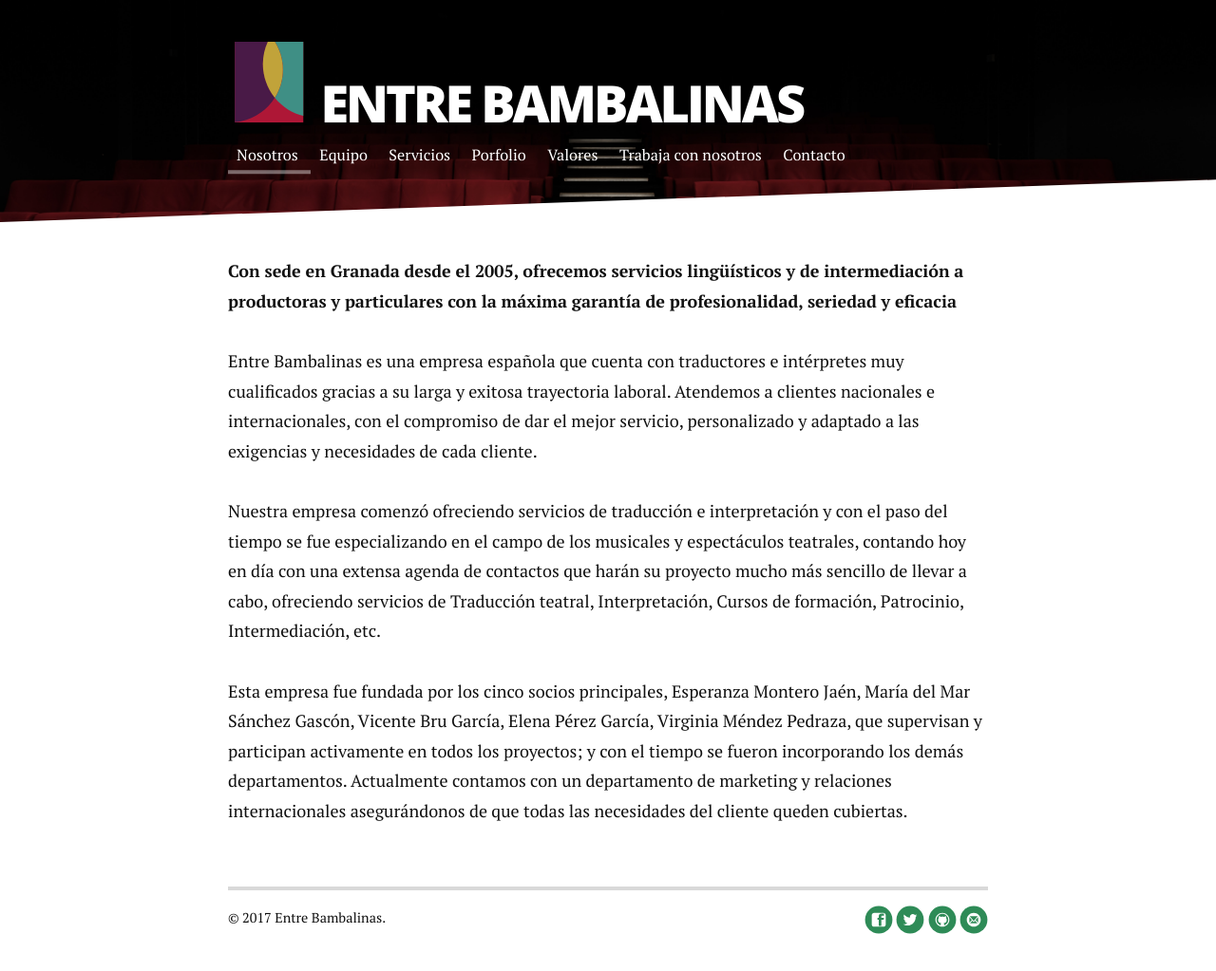
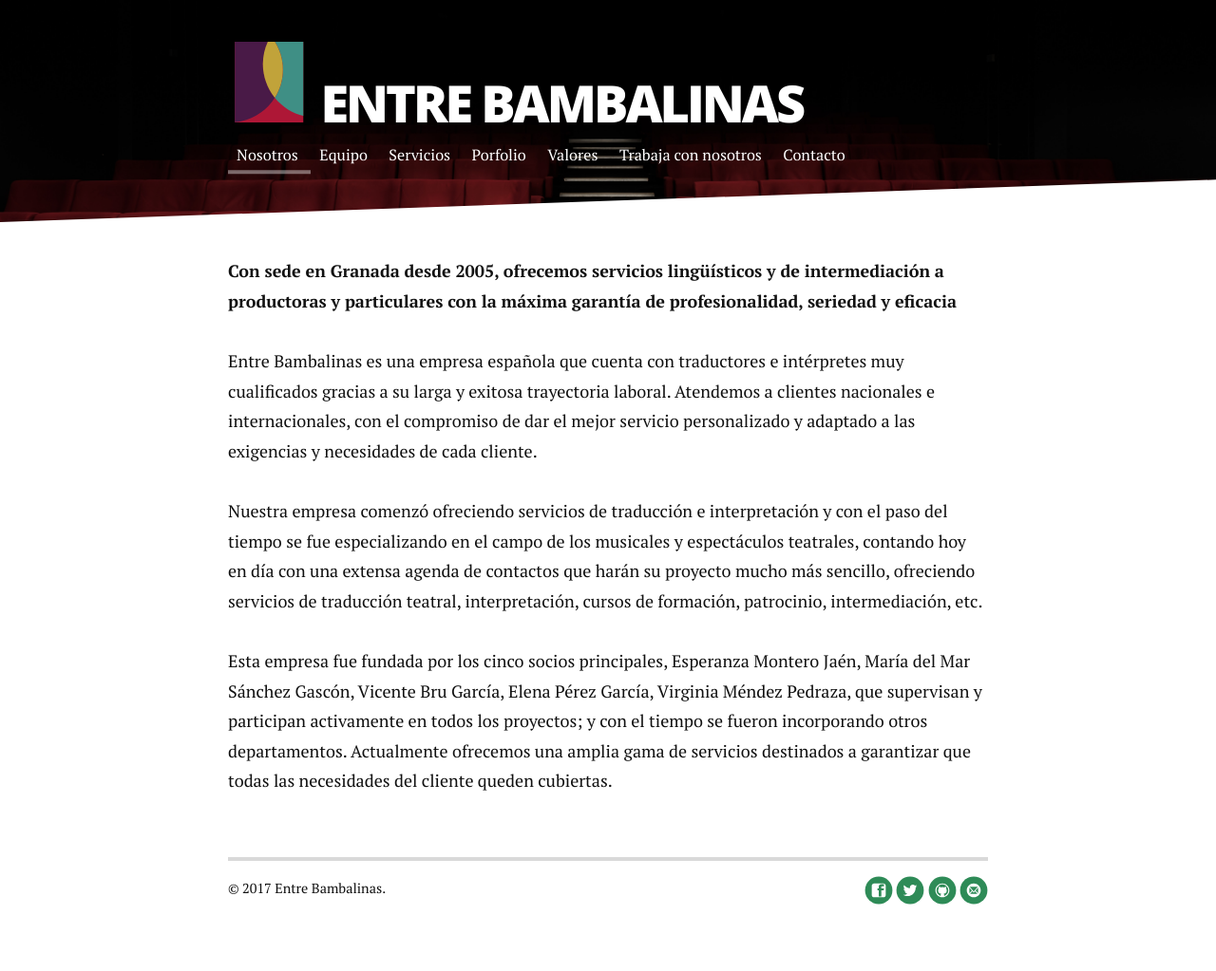
Before and after one commit to entrebambalinas/entrebambalinas.github.io, a Jekyll site: the page built from nosotros.md, in a window 1280 px wide. Shown: the whole page at 95% size. Built offline with Jekyll 4.4.1, drawn with Linux system fonts in a browser that asks for light colours; nearby versions of some CDN libraries; after the commit the page ends 992 px from its top, so only the background shows below that.

Commit message:
Update nosotros.md

```diff
--- a/nosotros.md
+++ b/nosotros.md
@@ -2,11 +2,11 @@
 title: Nosotros
 ---
 
- **Con sede en Granada desde el 2005, ofrecemos servicios lingüísticos y de intermediación a productoras y particulares con la máxima garantía de profesionalidad, seriedad y eficacia**
+ **Con sede en Granada desde 2005, ofrecemos servicios lingüísticos y de intermediación a productoras y particulares con la máxima garantía de profesionalidad, seriedad y eficacia**
 
 
-Entre Bambalinas es una empresa española que cuenta con traductores e intérpretes muy cualificados gracias a su larga y exitosa trayectoria laboral.   Atendemos a clientes nacionales e internacionales, con el compromiso de dar el mejor servicio, personalizado y adaptado a las exigencias y necesidades de cada cliente.
+Entre Bambalinas es una empresa española que cuenta con traductores e intérpretes muy cualificados gracias a su larga y exitosa trayectoria laboral.   Atendemos a clientes nacionales e internacionales, con el compromiso de dar el mejor servicio personalizado y adaptado a las exigencias y necesidades de cada cliente.
 
-Nuestra empresa comenzó ofreciendo servicios de traducción e interpretación y con el paso del tiempo  se fue especializando en el campo de los musicales y espectáculos teatrales, contando hoy en día con una extensa agenda de contactos que harán su proyecto mucho más sencillo de llevar a cabo, ofreciendo servicios de Traducción teatral, Interpretación, Cursos de formación, Patrocinio, Intermediación, etc.
+Nuestra empresa comenzó ofreciendo servicios de traducción e interpretación y con el paso del tiempo  se fue especializando en el campo de los musicales y espectáculos teatrales, contando hoy en día con una extensa agenda de contactos que harán su proyecto mucho más sencillo, ofreciendo servicios de traducción teatral, interpretación, cursos de formación, patrocinio, intermediación, etc.
 
-Esta empresa fue fundada por los cinco socios principales, Esperanza Montero Jaén, María del Mar Sánchez Gascón, Vicente Bru García, Elena Pérez García, Virginia Méndez Pedraza, que supervisan y participan activamente en todos los proyectos; y con el tiempo se fueron incorporando los demás departamentos. Actualmente contamos con un departamento de marketing y relaciones internacionales asegurándonos de que todas las necesidades del cliente queden cubiertas.
+Esta empresa fue fundada por los cinco socios principales, Esperanza Montero Jaén, María del Mar Sánchez Gascón, Vicente Bru García, Elena Pérez García, Virginia Méndez Pedraza, que supervisan y participan activamente en todos los proyectos; y con el tiempo se fueron incorporando otros departamentos. Actualmente ofrecemos una amplia gama de servicios destinados a garantizar que todas las necesidades del cliente queden cubiertas.
```
